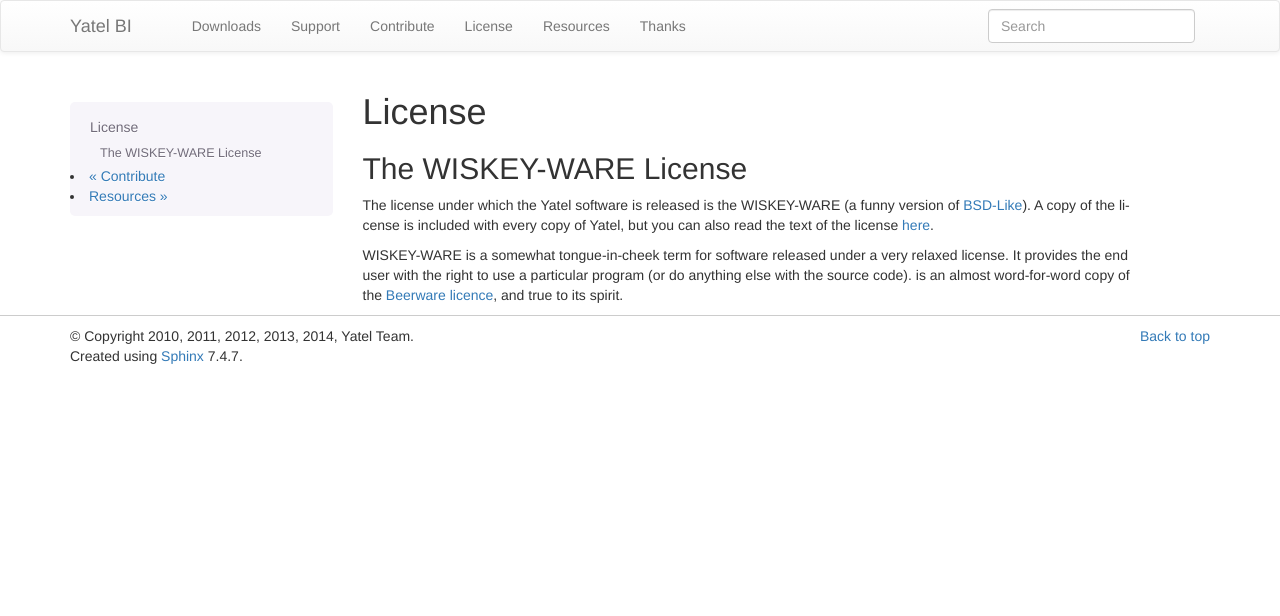
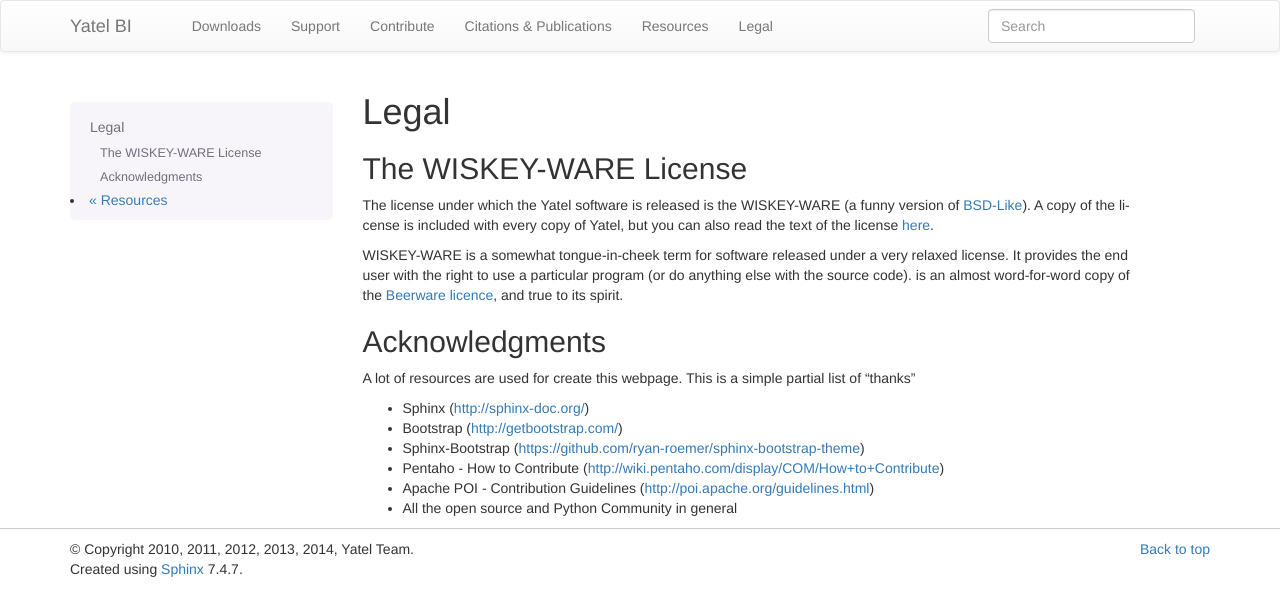
Before and after one commit to yatel-bi/webpage, a Sphinx documentation site: the page built from source/legal.rst, in a window 1280 px wide. Shown: the top 616 px of the page. Built offline with Sphinx 7.4.7, drawn with Linux system fonts in a browser that asks for light colours.

Commit message:
restructured

```diff
--- a/source/license.rst
+++ b/source/legal.rst
@@ -1,7 +1,7 @@
 .. _license:
 
-License
-=======
+Legal
+=====
 
 The WISKEY-WARE License
 -----------------------
@@ -17,3 +17,19 @@
 particular program (or do anything else with the source code).  is an almost
 word-for-word copy of the `Beerware licence <http://en.wikipedia.org/wiki/Beerware>`_,
 and true to its spirit.
+
+
+.. _ack:
+
+Acknowledgments
+---------------
+
+A lot of resources are used for create this webpage. This is a simple partial
+list of "thanks"
+
+- Sphinx (http://sphinx-doc.org/)
+- Bootstrap (http://getbootstrap.com/)
+- Sphinx-Bootstrap (https://github.com/ryan-roemer/sphinx-bootstrap-theme)
+- Pentaho - How to Contribute (http://wiki.pentaho.com/display/COM/How+to+Contribute)
+- Apache POI - Contribution Guidelines (http://poi.apache.org/guidelines.html)
+- All the open source and Python Community in general
```
Also changed, not shown: source/ack.rst (deleted, +0 -17 lines), source/index.rst (+3 -4 lines), source/pubs.rst (added, +45 -0 lines), source/resources.rst (+0 -25 lines).
